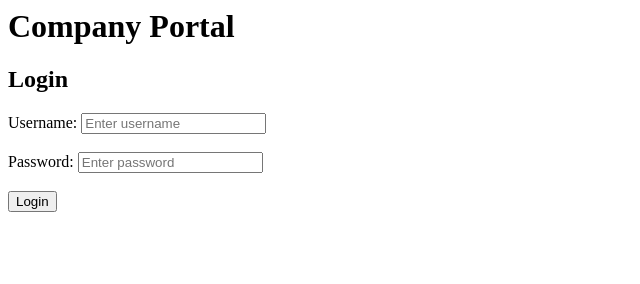
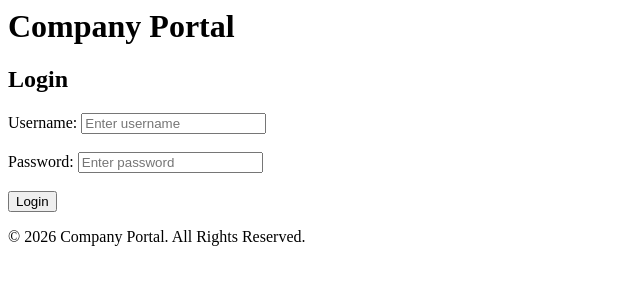
Before and after one commit to Sreelekha-v-u/company-login-portal, a plain HTML site: page index.html in a window 1280 px wide. Shown: the whole page, without its empty margins (0-640 px from the left). Drawn offline with Linux system fonts and the light colour scheme.

Commit message:
Added footer section

```diff
--- a/index.html
+++ b/index.html
@@ -15,3 +15,6 @@
 
     <button type="submit">Login</button>
 </form>
+<footer>
+    <p>© 2026 Company Portal. All Rights Reserved.</p>
+</footer>
```
